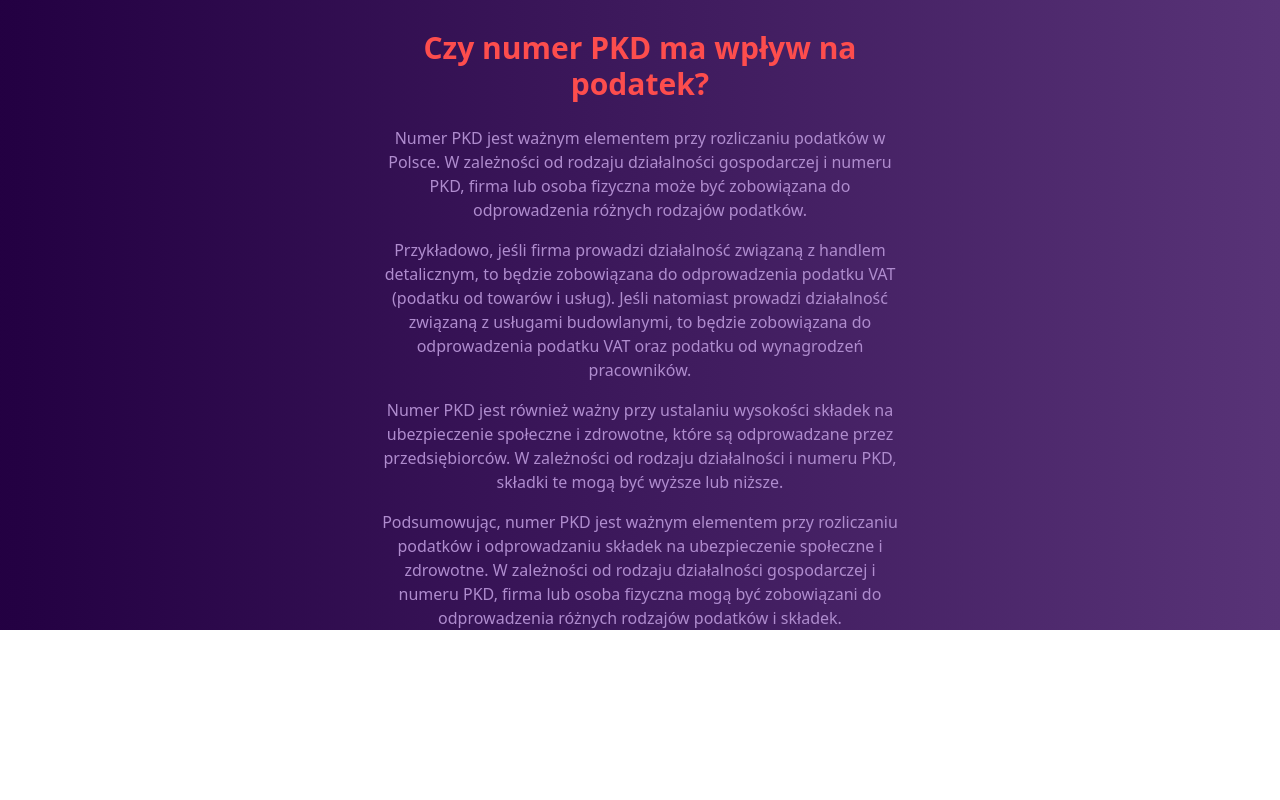
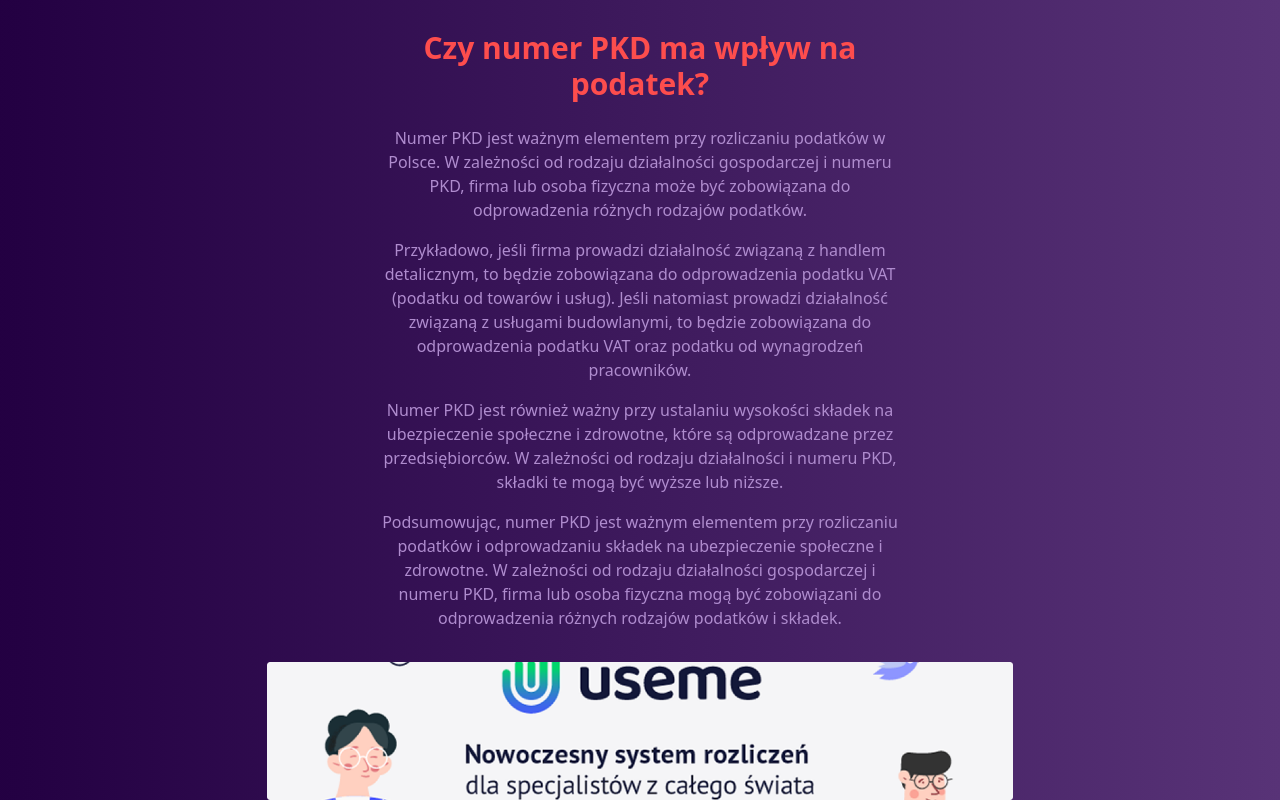
Before and after one commit to qbawalat/stasis-wall-pkd-frontend, a React (Vite) app: page / in a window 1280 px wide. Shown: the part 1605-2405 px from the top of the page. Before the commit the page ends 2235 px from the top, so only its background shows below. Built offline with nearby package versions, Linux system fonts and the light colour scheme.

Commit message:
feat: :sparkles: add bottom banner

```diff
--- a/src/features/MainPanel/MainPanel.tsx
+++ b/src/features/MainPanel/MainPanel.tsx
@@ -6,6 +6,7 @@ import { FormProvider, useForm } from 'react-hook-form';
 import { FormValues } from './types/FormTypes';
 import SubheadersSection from './components/SubheadersSection/SubheadersSection';
 import { TopBanners } from './components/TopBanners/TopBanners';
+import BottomBanner from './components/BottomBanner/BottomBanner';
 
 const MainPanel: FunctionComponent = () => {
   const useFormMethods = useForm<FormValues>({ defaultValues: { autofillInput: '' } });
@@ -28,6 +29,9 @@ const MainPanel: FunctionComponent = () => {
       <div className={'w-5/12'}>
         <SubheadersSection />
       </div>
+      <div className={'w-7/12'}>
+        <BottomBanner />
+      </div>
     </div>
   );
 };
--- /dev/null
+++ b/src/features/MainPanel/components/BottomBanner/BottomBanner.tsx
@@ -0,0 +1,6 @@
+import { FunctionComponent } from 'react';
+import bottomBanner from '../../../../assets/banners/useMe.png';
+
+const MyComponent: FunctionComponent = () => <img alt="useMe company banner" src={bottomBanner} />;
+
+export default MyComponent;
--- a/src/features/MainPanel/components/TopBanners/TopBanners.tsx
+++ b/src/features/MainPanel/components/TopBanners/TopBanners.tsx
@@ -4,10 +4,10 @@ import { FunctionComponent } from 'react';
 
 export const TopBanners: FunctionComponent = () => (
   <div className={'flex flex-row gap-3'}>
-    <div className={'flex flex-row '}>
+    <div>
       <img alt="firmbee company banner" src={firstBannerPath} />
     </div>
-    <div className={'flex flex-row '}>
+    <div>
       <img alt="registrar's office banner" src={secondBannerPath} />
     </div>
   </div>
```
